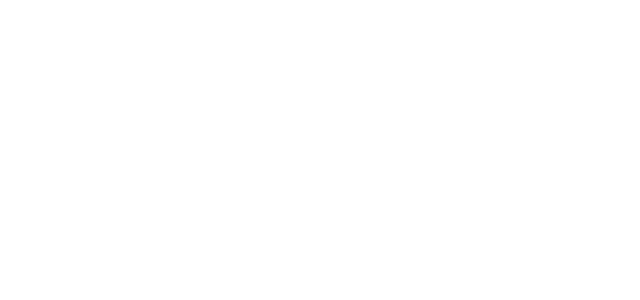
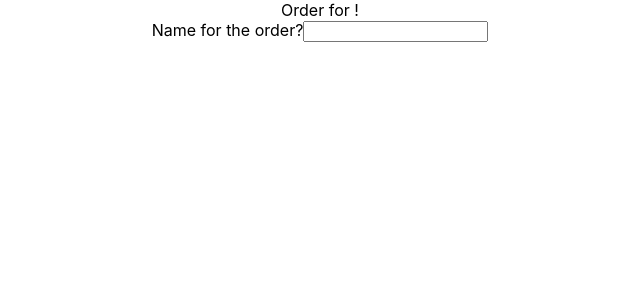
Before and after one commit to KhaymanaKing/fast-food-tool-react, a React (Create React App) app: page / in a window 1280 px wide. Shown: the top 300 px of the page, without its empty margins (320-960 px from the left). Built offline with nearby package versions, Linux system fonts and the light colour scheme.

Commit message:
name input form is now working

```diff
--- a/src/App.js
+++ b/src/App.js
@@ -1,12 +1,20 @@
 import './App.css';
 import { useState } from 'react';
+
+import NameInput from './Name/NameInput';
 
 function App() {
   const [orderName, setOrderName] = useState('');
 
 
+  function handleOrderName(e){
+    setOrderName(e.target.value);
+  }
+
   return (
     <div className="App">
+      Order for {orderName}!
+      <NameInput handleOrderName={handleOrderName}/>
 
     </div>
   );
--- a/src/Name/NameInput.js
+++ b/src/Name/NameInput.js
@@ -1,7 +1,10 @@
 import React from 'react';
 
-export default function NameInput() {
+export default function NameInput({ handleOrderName }) {
   return (
-    <div>NameInput</div>
+    <div>
+        Name for the order?
+      <input onChange={handleOrderName}/>
+    </div>
   );
 }
```
